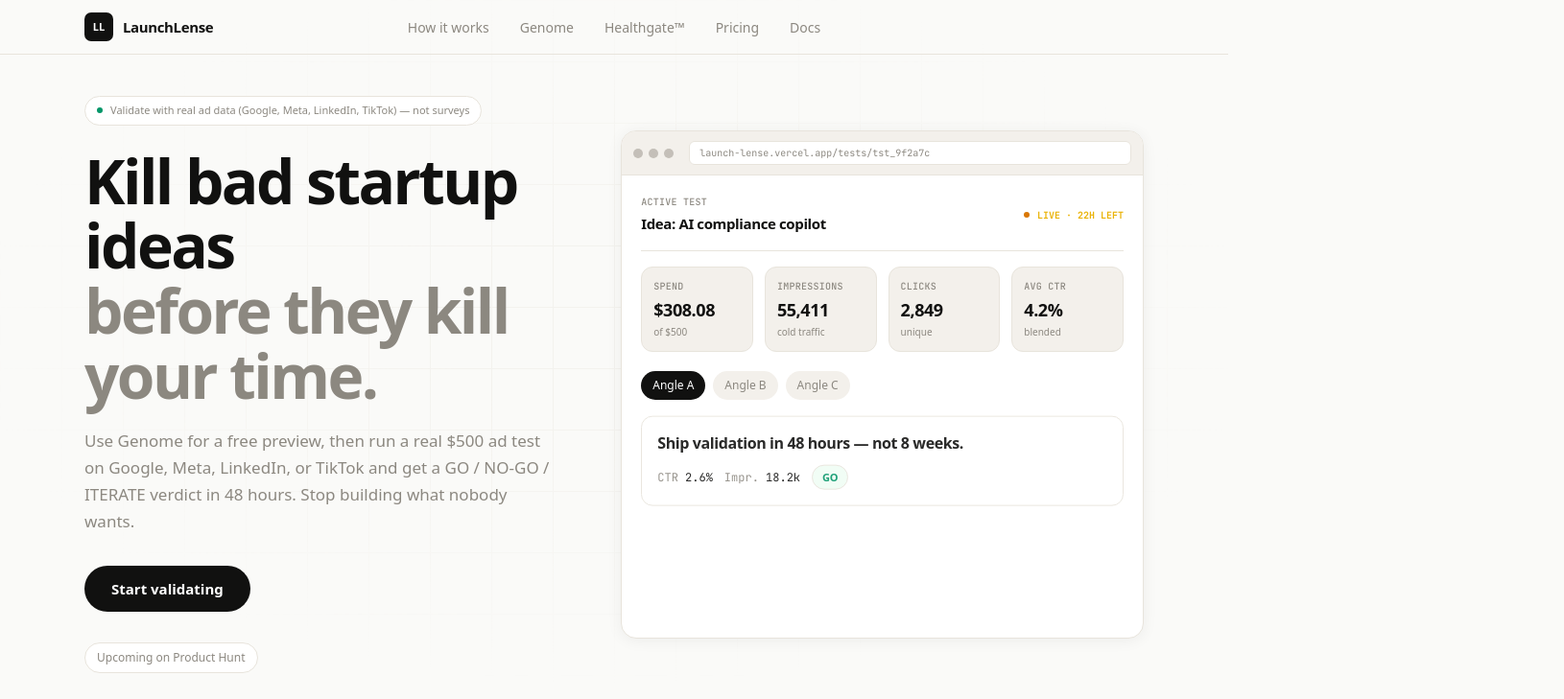
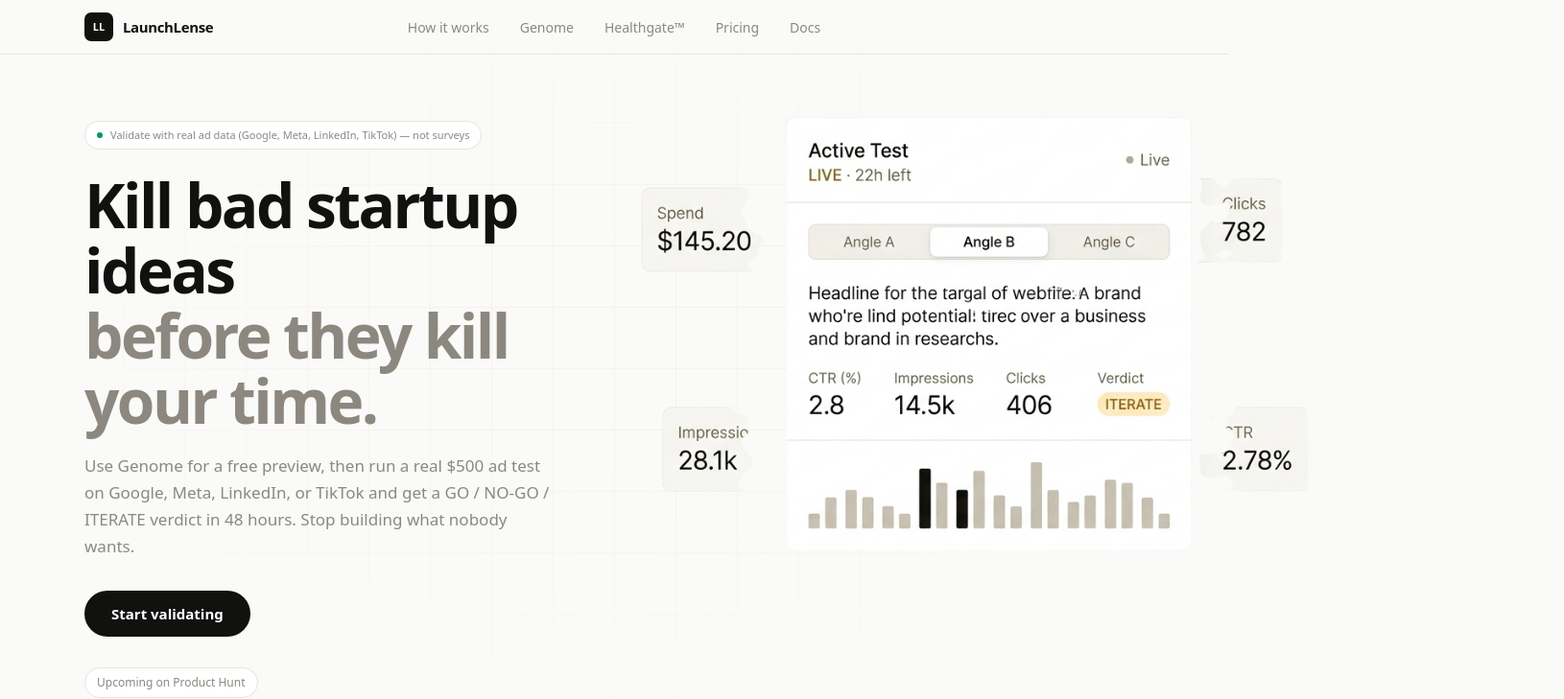
Before and after one commit to JessiP23/launch-lense, a Next.js app: page / in a window 1280 px wide. Shown: the top 729 px of the page at 96% size, 1630 px wide, since content can reach past the window. Built offline with nearby package versions, Linux system fonts and the light colour scheme; a web font is replaced by a local one.

Commit message:
well positioned image

```diff
--- a/components/landing/landing-hero.tsx
+++ b/components/landing/landing-hero.tsx
@@ -6,6 +6,7 @@
 import { StatusDot } from '@/components/status-dot';
 import { LiveTestMockup } from '@/components/landing/live-test-mockup';
 import { LANDING_EASE, staggerShow } from '@/components/landing/motion-variants';
+import Image from 'next/image';
 
 const heroContainer = staggerShow(0.09);
 
@@ -82,11 +83,16 @@
         </motion.div>
 
        <motion.div
+  className="w-full relative"
   initial={{ opacity: 0, y: 28 }}
   animate={{ opacity: 1, y: 0 }}
   transition={{ duration: 0.6, ease: LANDING_EASE, delay: 0.12 }}
 >
-          <LiveTestMockup />
+  <img
+    src="/image.png"
+    alt='Illustration of a software image with no background'
+    className="w-[160%] max-w-none h-auto -translate-y-[8%] lg:w-[220%] lg:-translate-x-[18%] lg:-translate-y-[12%]"
+  />
 </motion.div>
       </div>
     </section>
```
Also changed, not shown: public/image.png (added). Lines whose indentation alone changed are shown as unchanged.
